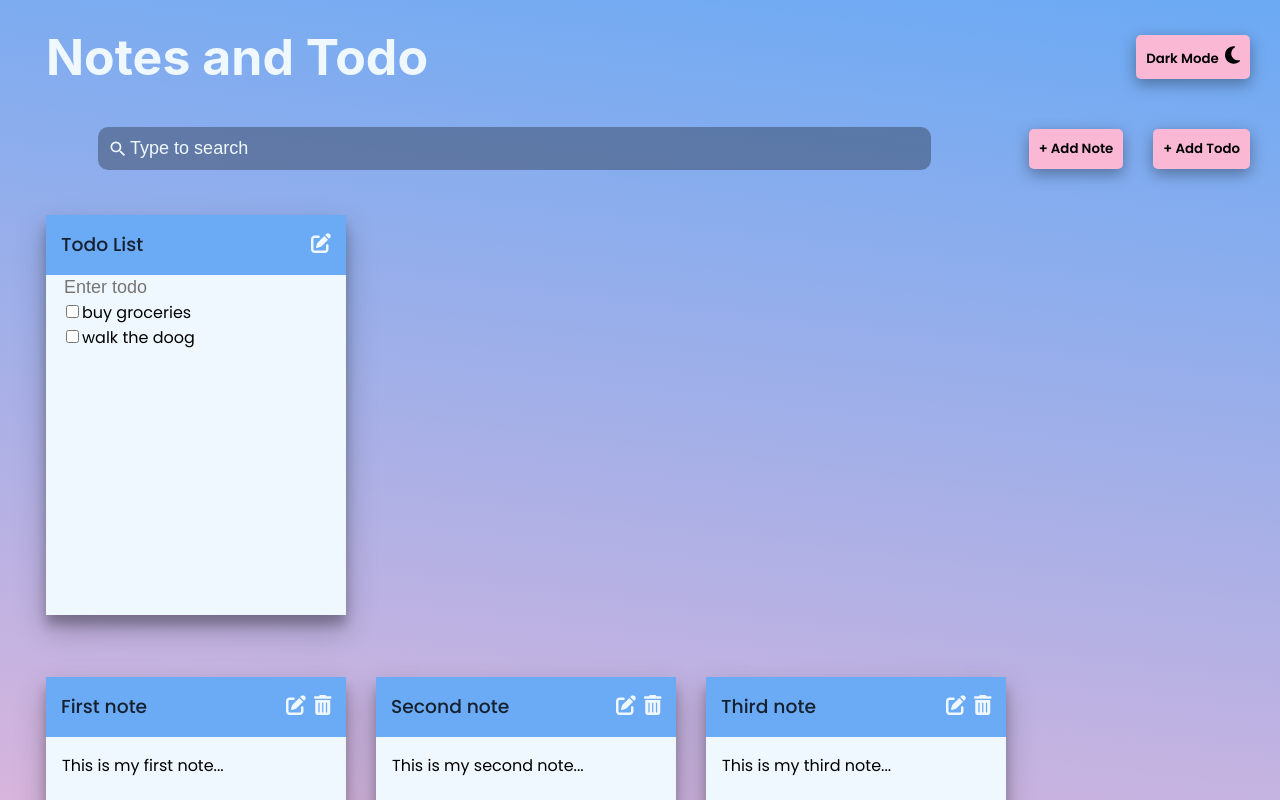
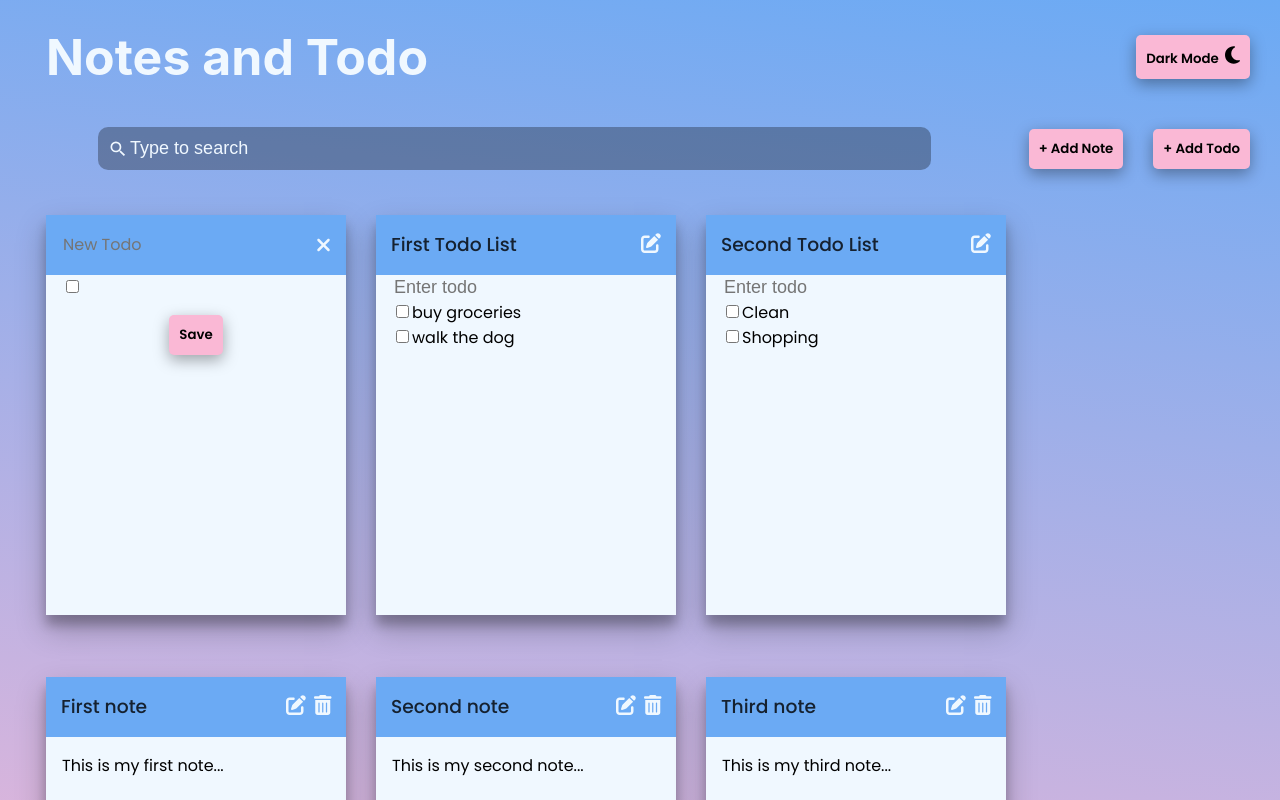
Before and after one commit to marijahavaic/notes-todo-app, a React (Create React App) app: page / in a window 1280 px wide. Shown: the top 800 px of the page. Built offline with nearby package versions, Linux system fonts and the light colour scheme.

Commit message:
Add AddTodo component, add state for title

```diff
--- a/src/App.js
+++ b/src/App.js
@@ -3,6 +3,7 @@ import { nanoid } from 'nanoid';
 
 import './App.css';
 import NotesList from './Components/NotesList';
+import AddTodo from './Components/AddTodo';
 import AddNote from './Components/AddNote';
 import Header from './Components/Header';
 import TodoList from './Components/TodoList';
@@ -28,13 +29,22 @@ function App() {
       text: "This is my third note..."
     }
   ]);
+  const [newTodo, setNewTodos] = useState(false);
   const [todos, setTodos] = useState([
     {
       id: nanoid(),
-      title: "Todo List",
+      title: "First Todo List",
       listOfTodos: [
         'buy groceries',
-        'walk the doog'
+        'walk the dog'
+      ]
+    },
+    {
+      id: nanoid(),
+      title: "Second Todo List",
+      listOfTodos: [
+        'Clean',
+        'Shopping'
       ]
     }
   ])
@@ -68,8 +78,23 @@ function App() {
     setNewNotes(false);
   };
 
+  const addTodo = (title, list) => {
+    const newTodo = {
+      id: nanoid(),
+      title: title,
+      listOfTodos: []
+    }
+    const newTodos = [newTodo, ...todos];
+    setTodos(newTodos);
+    setNewTodos(false);
+  };
+
   const addNoteComponent = (e) => {
     setNewNotes(!newNote);
+  }
+
+  const addTodoComponent = (e) => {
+    setNewTodos(!newTodo);
   }
 
   const deleteNote = (id) => {
@@ -92,6 +117,7 @@ function App() {
       <div className='Todos'>
         <TodoList
           todos={todos}
+          handleAddTodos={addTodo}
         />
       </div>
       <div className='Notes'>
--- /dev/null
+++ b/src/Components/AddTodo.js
@@ -0,0 +1,64 @@
+import { useState } from 'react';
+
+import '../Style/Todo.css';
+
+import { FontAwesomeIcon } from '@fortawesome/react-fontawesome';
+import { faClose } from '@fortawesome/free-solid-svg-icons';
+
+const AddTodo = ({ handleAddTodo, handleCloseNewNote }) => {
+    const [todoTitle, setTodoTitle] = useState('');
+    const [listOfTodos, setListOfTodos] = useState([]);
+
+    // set note title
+    const handleTitleChange = (e) => {
+        setTodoTitle(e.target.value);
+    }
+
+    // set todo
+    // const handleTextChange = (e) => {
+    //     setNoteText([e.target.value, ...listOfTodos]);
+    // }
+
+    // save note with calling addNote function from App.js
+    const handleSaveClick = () => {
+        // check if the note isn't empty
+        if (listOfTodos.length > 0 || todoTitle.trim().length >= 0) {
+            handleAddTodo(todoTitle, listOfTodos);
+            // Clear input areas
+            setTodoTitle('');
+            listOfTodos([]);
+        }
+    }
+
+    return (
+        <div className='NewTodoBg'>
+            <div className="Todo NewTodo">
+                <div className='TodoHeader'>
+                    <textarea
+                        rows={1}
+                        cols={28}
+                        placeholder="New Todo"
+                        value={todoTitle}
+                        onChange={handleTitleChange}
+                    ></textarea>
+                    <FontAwesomeIcon icon={faClose} className="Icon" onClick={handleCloseNewNote} />
+                </div>
+                <div className='TodoBody'>
+                    <div className='TodoEntry'>
+                        <label>
+                            <input type="checkbox" />
+                            {/* {todo} */}
+                        </label>
+                    </div>
+                </div>
+                <div className='NoteFooter'>
+                    <button className='save'
+                        onClick={handleSaveClick}
+                    >Save</button>
+                </div>
+            </div>
+        </div>
+    )
+}
+
+export default AddTodo;
--- a/src/Components/Todo.js
+++ b/src/Components/Todo.js
@@ -18,7 +18,7 @@ const Todo = ({ id, title, listOfTodos }) => {
             <div className='TodoBody'>
                 <input type="text" placeholder="Enter todo" />
                 {listOfTodos.map((todo) => (
-                    <div>
+                    <div className='TodoEntry'>
                         <label>
                             <input type="checkbox" />
                             {todo}
--- a/src/Components/TodoList.js
+++ b/src/Components/TodoList.js
@@ -3,10 +3,12 @@ import React from 'react';
 import Todo from './Todo';
 
 import '../Style/TodoList.css';
+import AddTodo from './AddTodo';
 
 const TodoList = ({ todos }) => {
     return (
         <div className="TodoList">
+            <AddTodo />
             {todos.map((todo) => (
                 <Todo
                     id={todo.id}
--- a/src/Style/Todo.css
+++ b/src/Style/Todo.css
@@ -61,6 +61,11 @@
     color: rgba(0, 0, 0, 0.5);
 }
 
+
+.Todo .TodoHeader textarea {
+    background-color: transparent;
+}
+
 .Todo .TodoBody {
     margin: 0 16px;
     text-align: justify;
@@ -75,12 +80,6 @@
 
 .Todo input:focus {
     outline: none;
-  }
-
-/*
-.Todo .TodoBody textarea {
-    margin: 16px 0 0 0;
-    text-align: justify;
 }
 
 .Todo .TodoFooter {
@@ -94,23 +93,7 @@
     margin: 0;
 }
 
-.NewTodoBg {
-    position: fixed;
-    background-color: rgba(0, 0, 0, 0.7);
-    left: 0;
-    top: 0;
-    width: 100%;
-    height: 100vh;
-    z-index: 1;
-}
-
-.NewTodo {
-    z-index: 2;
-    position: relative;
-    margin: 150px auto;
-    /* transition: all 5s ease-in-out; */
-/* }
 
 button .Close {
     cursor: pointer;
-} */
+}
```
